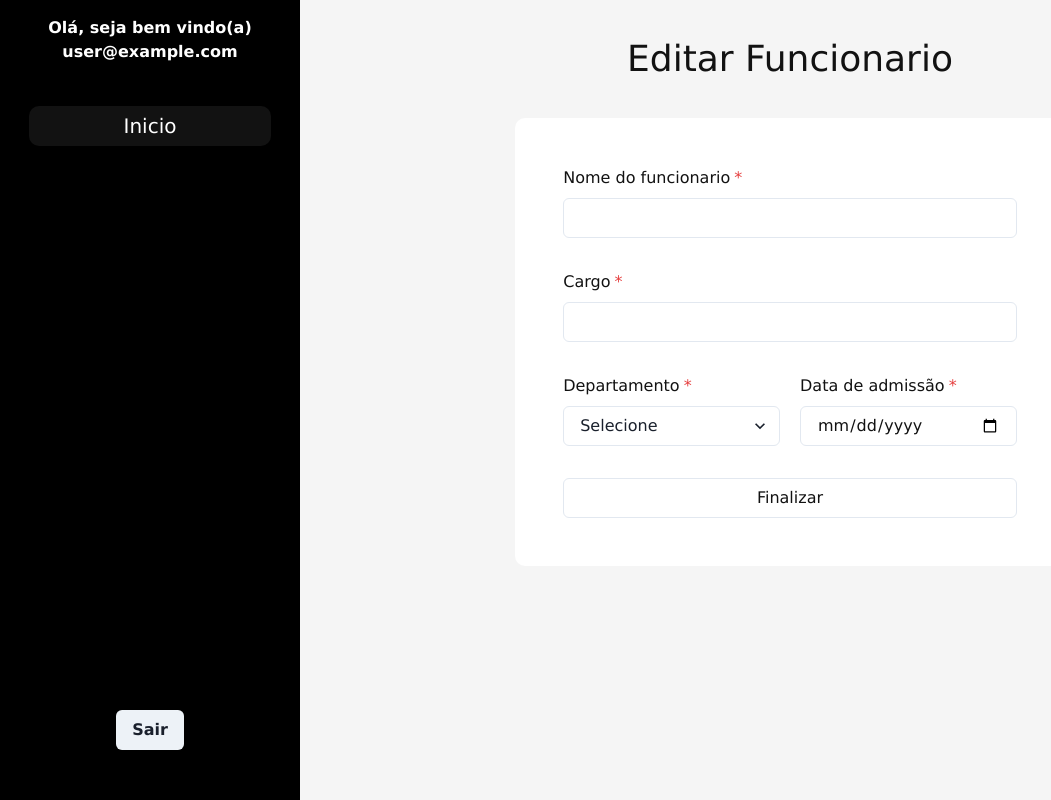
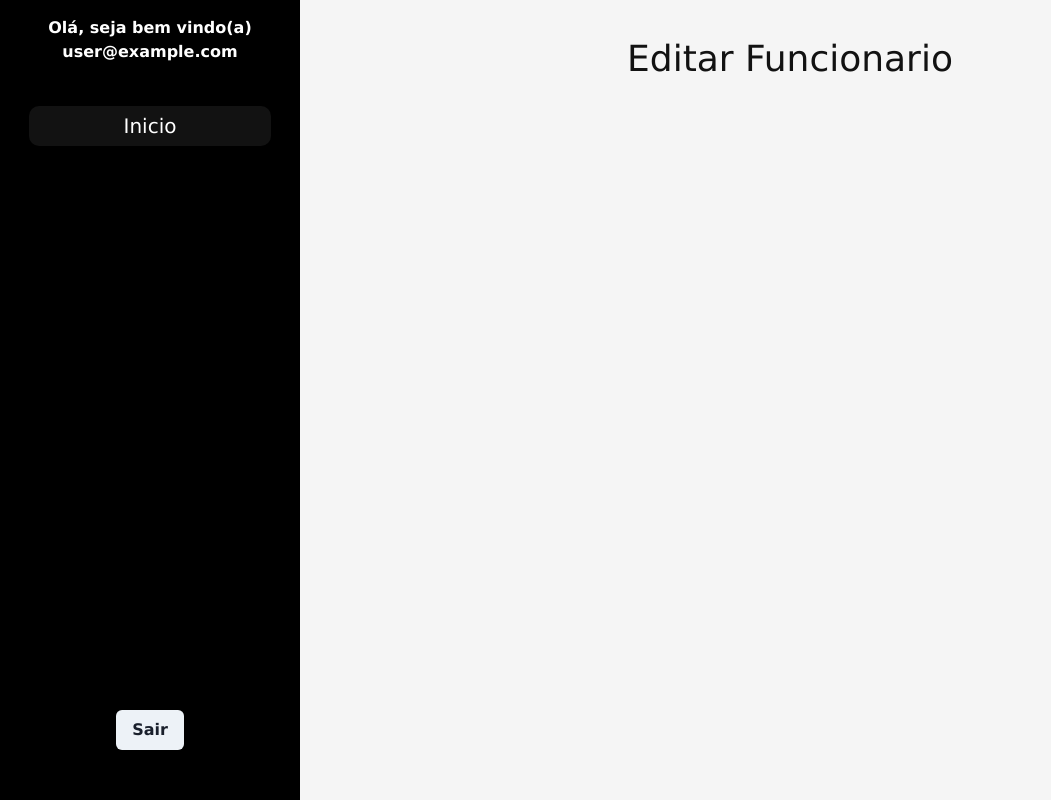
Before and after one commit to alexandre-oliveira-dev/dashboardManager_we, a Next.js app: page /edit/1 in a window 1280 px wide. Shown: the whole page, without its empty margins (0-1051 px from the left). Built offline with nearby package versions, Linux system fonts and the light colour scheme; no server answers; sample sign-in values are in the browser's storage.

Commit message:
checkpoint

```diff
--- a/src/app/edit/[_id]/page.tsx
+++ b/src/app/edit/[_id]/page.tsx
@@ -12,7 +12,7 @@ export default function EditEmployeComponent() {
   const [initalValues, setInitialValues] = useState<Employes["data"]>();
   const {user} = useAuth();
 
-  useEffect(() => {
+/*   useEffect(() => {
     async function getInitialValues() {
       if (!user) {
         return null;
@@ -27,7 +27,7 @@ export default function EditEmployeComponent() {
     }
     getInitialValues();
   }, [user]);
-
+ */
   return (
     <div style={{display: "flex"}}>
       <NavBarComponent />
@@ -37,8 +37,8 @@ export default function EditEmployeComponent() {
             <Text color={"#121212"} fontSize={"4xl"}>
               Editar Funcionario
             </Text>
-            <InsertOrEditComponent isCreate={false} data={initalValues} />
-          </>
+{/*             <InsertOrEditComponent isCreate={false} data={initalValues} />
+ */}          </>
         }
       />
     </div>
```
Also changed, not shown: src/app/useAuth.ts (renamed from src/app/useAuth.tsx).
